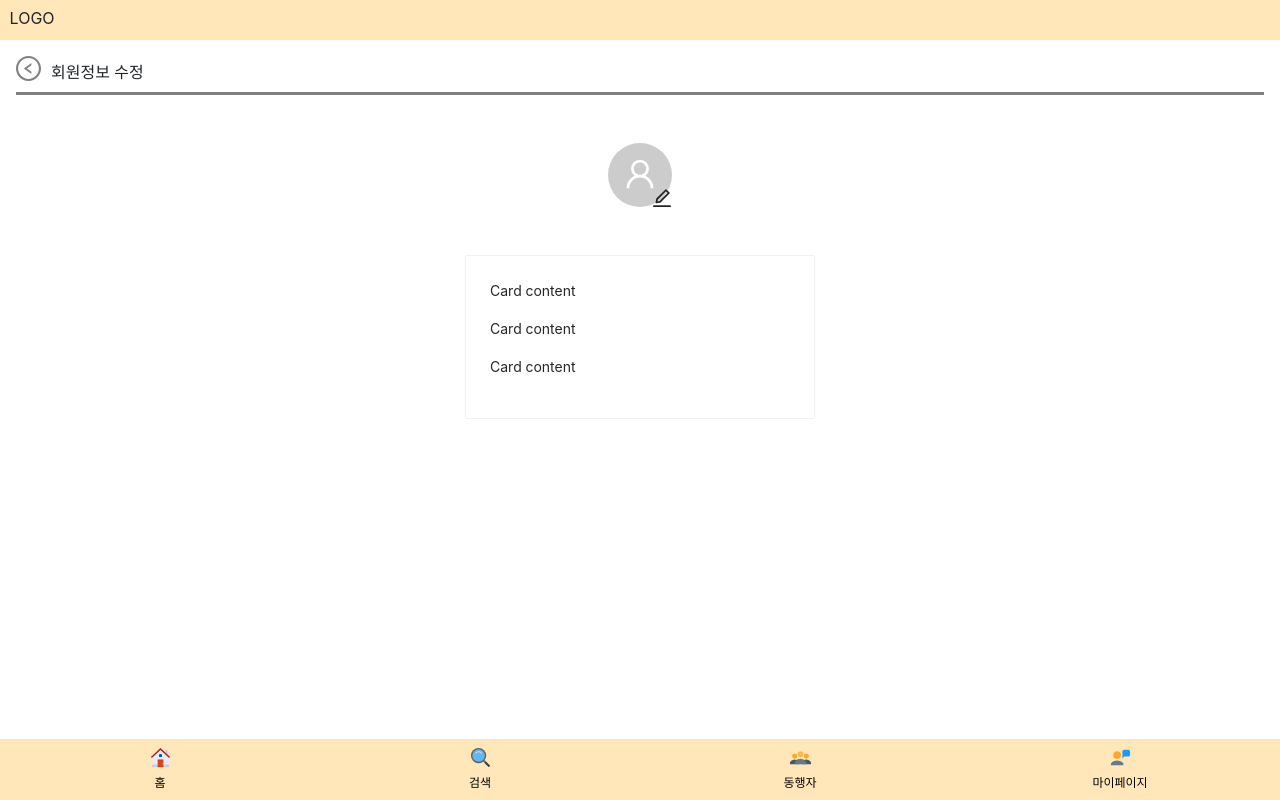
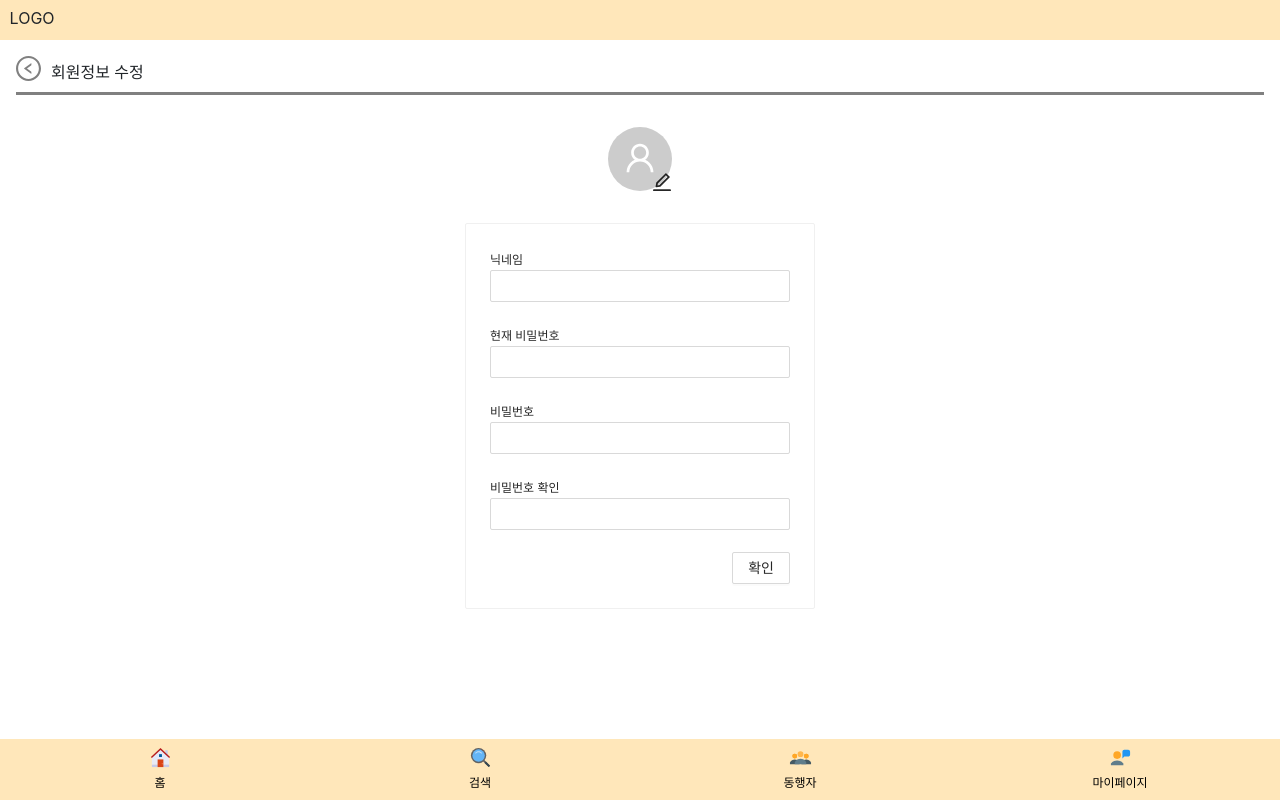
Before and after one commit to seaw7777/Fooding, a React (Create React App) app in the folder client/: page /mypage/update in a window 1280 px wide. Built offline with nearby package versions, Linux system fonts and the light colour scheme.

Commit message:
feat: updateuser UI

```diff
--- /dev/null
+++ b/client/src/components/views/UserUpdatePage/Sections/UserImageUpdate.js
@@ -0,0 +1,74 @@
+import React, { useState } from 'react';
+import { Avatar, Badge, Modal, Button, Upload, message } from 'antd';
+import { UserOutlined, EditOutlined } from '@ant-design/icons';
+import { AiOutlineUpload } from 'react-icons/ai';
+
+function UserImageUpdate(props) {
+  const [isModalVisible, setIsModalVisible] = useState(props.checkit);
+
+  const showModal = () => {
+    setIsModalVisible(true);
+  };
+
+  const handleOk = () => {
+    setIsModalVisible(false);
+  };
+
+  const handleCancel = () => {
+    setIsModalVisible(false);
+  };
+
+  const prop = {
+    name: 'file',
+    action: '//jsonplaceholder.typicode.com/posts/',
+    headers: {
+      authorization: 'authorization-text',
+    },
+    onChange(info) {
+      // 파일 한 개만 업로드 되도록 해야함
+      // 확인 눌렀을 때 부모 컴포넌트 데이터 넘기고 이미지 업로드 되야함
+      if (info.file.status !== 'uploading') {
+        console.log(info.file, info.fileList);
+      }
+      if (info.file.status === 'done') {
+        message.success(`${info.file.name} file uploaded successfully`);
+      } else if (info.file.status === 'error') {
+        message.error(`${info.file.name} file upload failed.`);
+      }
+    },
+  };
+
+  return (
+    <div style={{ padding: '2rem', textAlign: 'center' }}>
+      <Badge
+        offset={[-10, 55]}
+        count={<EditOutlined style={{ fontSize: 20, marginRight: '-22' }} />}
+      >
+        <Avatar size={64} icon={<UserOutlined />} onClick={showModal} />
+      </Badge>
+      <>
+        <Modal
+          title="이미지 변경"
+          visible={isModalVisible}
+          footer={[
+            <Button key="back" onClick={handleCancel}>
+              취소
+            </Button>,
+            <Button key="submit" type="primary" onClick={handleOk}>
+              확인
+            </Button>,
+          ]}
+        >
+          <Upload {...prop}>
+            <Button>
+              <AiOutlineUpload />
+              &nbsp; Click to Upload
+            </Button>
+          </Upload>
+        </Modal>
+      </>
+    </div>
+  );
+}
+
+export default UserImageUpdate;
--- a/client/src/components/views/UserUpdatePage/Sections/UserInfoUpdate.js
+++ b/client/src/components/views/UserUpdatePage/Sections/UserInfoUpdate.js
@@ -1,13 +1,69 @@
-import React from 'react';
-import { Card } from 'antd';
+import React, { useState } from 'react';
+import { Card, Form, Input, Button } from 'antd';
 
 function UserInfoUpdate() {
+  const [nickName, setnickName] = useState('');
+  const [nowPassword, setnowPassword] = useState('');
+  const [newPassword, setnewPassword] = useState('');
+  const [newPasswordCheck, setnewPasswordCheck] = useState('');
+
+  const nickNameHandler = event => {
+    setnickName(event.currentTarget.value);
+  };
+  const nowPasswordHandler = event => {
+    // 현재 비밀번호 맞는지 확인해야함
+    setnowPassword(event.currentTarget.value);
+  };
+  const newPasswordHandler = event => {
+    setnewPassword(event.currentTarget.value);
+  };
+  const newPasswordCheckHandler = event => {
+    // 새로운 비밀번호랑 지금 번호랑 같은지 확인해야함
+    setnewPasswordCheck(event.currentTarget.value);
+  };
+
+  const submitHandler = () => {
+    // nickname 만 변경,
+    // password 만 변경
+    // 둘 다 변경
+    console.log(nickName);
+    console.log(newPassword);
+  };
+
   return (
     <div style={{ display: 'flex', justifyContent: 'center' }}>
       <Card bordered={true} style={{ width: 350 }}>
-        <p>Card content</p>
-        <p>Card content</p>
-        <p>Card content</p>
+        <span style={{ fontSize: '12px' }}>닉네임</span>
+        <Input onChange={nickNameHandler} value={nickName}></Input>
+        <br />
+        <br />
+        <span style={{ fontSize: '12px' }}>현재 비밀번호</span>
+        <Input
+          onChange={nowPasswordHandler}
+          type="password"
+          value={nowPassword}
+        ></Input>
+        <br />
+        <br />
+        <span style={{ fontSize: '12px' }}>비밀번호</span>
+        <Input
+          onChange={newPasswordHandler}
+          type="password"
+          value={newPassword}
+        ></Input>
+        <br />
+        <br />
+        <span style={{ fontSize: '12px' }}>비밀번호 확인</span>
+        <Input
+          onChange={newPasswordCheckHandler}
+          type="password"
+          value={newPasswordCheck}
+        ></Input>
+        <br />
+        <br />
+        <div style={{ display: 'flex', justifyContent: 'flex-end' }}>
+          <Button onClick={submitHandler}>확인</Button>
+        </div>
       </Card>
     </div>
   );
--- a/client/src/components/views/UserUpdatePage/UserUpdatePage.js
+++ b/client/src/components/views/UserUpdatePage/UserUpdatePage.js
@@ -1,13 +1,16 @@
-import React from 'react';
-import { Avatar, Badge, Card } from 'antd';
+import React, { useState } from 'react';
+import { LeftCircleOutlined } from '@ant-design/icons';
 import UserInfoUpdate from './Sections/UserInfoUpdate';
-import {
-  LeftCircleOutlined,
-  UserOutlined,
-  EditOutlined,
-} from '@ant-design/icons';
+import UserImageUpdate from './Sections/UserImageUpdate';
 
 function UserUpdatePage() {
+  const [checkModal, setcheckModal] = useState(false);
+
+  const modalHandler = () => {
+    console.log(checkModal);
+    setcheckModal(true);
+  };
+
   return (
     <div style={{ padding: '1rem' }}>
       <div
@@ -24,14 +27,7 @@ function UserUpdatePage() {
         </a>
         회원정보 수정
       </div>
-      <div style={{ padding: '3rem', textAlign: 'center' }}>
-        <Badge
-          offset={[-10, 55]}
-          count={<EditOutlined style={{ fontSize: 20, marginRight: '-22' }} />}
-        >
-          <Avatar size={64} icon={<UserOutlined />} />
-        </Badge>
-      </div>
+      <UserImageUpdate />
       <UserInfoUpdate />
     </div>
   );
```
